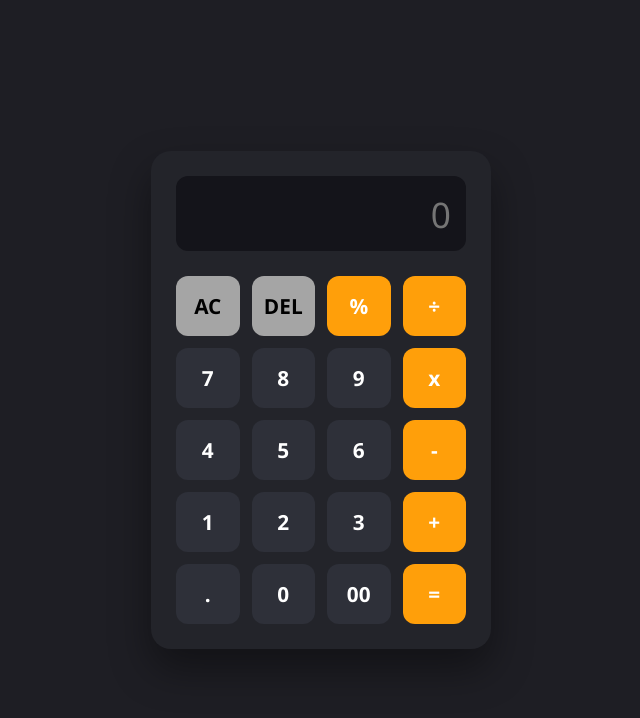
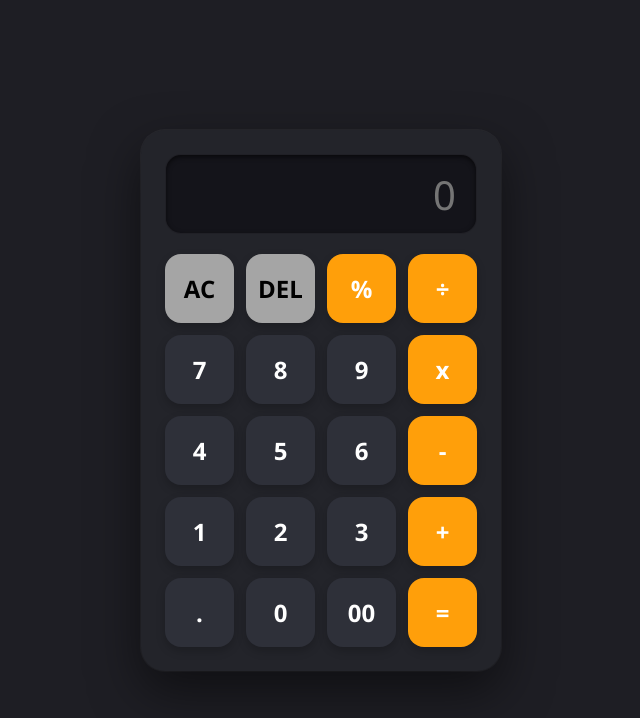
Before and after one commit to ayaz300/Calculator, a plain HTML site: page index.html in a window 1280 px wide. Shown: the whole page, without its empty margins (319-959 px from the left). Drawn offline with Linux system fonts and the light colour scheme.

Commit message:
Update style.css

```diff
--- a/style.css
+++ b/style.css
@@ -2,7 +2,8 @@
     margin: 0;
     padding: 0;
     box-sizing: border-box;
-    font-family: 'Segoe UI', sans-serif;
+    font-family: 'Segoe UI', system-ui, -apple-system, sans-serif;
+    -webkit-tap-highlight-color: transparent;
 }
 
 body {
@@ -10,34 +11,46 @@ body {
     justify-content: center;
     align-items: center;
     min-height: 100vh;
+    min-height: 100dvh;
     background-color: #1e1e24;
+    padding: 15px;
 }
 
 .container {
     background: #23242a;
-    padding: 25px;
-    border-radius: 20px;
-    width: 340px;
-    box-shadow: 0 20px 40px rgba(0, 0, 0, 0.4);
+    padding: 24px;
+    border-radius: 24px;
+    width: 100%;
+    max-width: 360px;
+    box-shadow: 0 20px 50px rgba(0, 0, 0, 0.5),
+                0 0 0 1px rgba(255, 255, 255, 0.05);
+    will-change: transform;
+    transition: transform 0.3s cubic-bezier(0.175, 0.885, 0.32, 1.275);
 }
 
-/* Forces the input field onto line 1 across the full width */
 #display {
     display: block;
     width: 100%;
-    height: 75px;
+    height: 80px;
     background-color: #14141a;
-    border: none;
+    border: 1px solid rgba(255, 255, 255, 0.05);
     outline: none;
-    border-radius: 12px;
+    border-radius: 16px;
     color: #ffffff;
-    font-size: 2.2rem;
+    font-size: clamp(2rem, 6vw, 2.5rem);
+    font-weight: 500;
     text-align: right;
-    padding: 15px;
-    margin-bottom: 25px; /* Creates separation before the buttons start */
+    padding: 15px 20px;
+    margin-bottom: 20px;
+    box-shadow: inset 0 2px 5px rgba(0, 0, 0, 0.6);
+    user-select: none;
+    transition: border-color 0.2s ease;
 }
 
-/* Forces exactly 4 buttons per line downstream */
+#display:focus {
+    border-color: #ff9f0a;
+}
+
 .button {
     display: grid;
     grid-template-columns: repeat(4, 1fr);
@@ -45,27 +58,40 @@ body {
 }
 
 button {
-    height: 60px;
+    aspect-ratio: 1 / 1;
     border: none;
     outline: none;
-    border-radius: 12px;
-    font-size: 1.3rem;
+    border-radius: 16px;
+    font-size: clamp(1.2rem, 4vw, 1.5rem);
     font-weight: 600;
     cursor: pointer;
     background-color: #2e3039;
     color: #ffffff;
-    transition: all 0.15s ease;
+    user-select: none;
+    -webkit-user-select: none;
+    touch-action: manipulation;
+    will-change: transform, filter;
+    transition: transform 0.12s cubic-bezier(0.2, 0, 0, 1),
+                background-color 0.2s ease,
+                filter 0.2s ease,
+                box-shadow 0.12s ease;
+    box-shadow: 0 4px 10px rgba(0, 0, 0, 0.2);
 }
 
-button:hover {
-    filter: brightness(1.2);
+@media (hover: hover) {
+    button:hover {
+        filter: brightness(1.25);
+        transform: translateY(-2px);
+        box-shadow: 0 6px 14px rgba(0, 0, 0, 0.3);
+    }
 }
 
 button:active {
-    transform: scale(0.96);
+    transform: scale(0.92) translateY(1px) !important;
+    box-shadow: 0 1px 3px rgba(0, 0, 0, 0.4) !important;
+    filter: brightness(0.9);
 }
 
-/* Color schemes matching your layout image */
 .operator, .equal {
     background-color: #ff9f0a;
     color: #ffffff;
@@ -75,3 +101,18 @@ button:active {
     background-color: #a5a5a5;
     color: #000000;
 }
+
+@media (max-width: 360px) {
+    .container {
+        padding: 16px;
+        border-radius: 20px;
+    }
+
+    .button {
+        gap: 8px;
+    }
+
+    button {
+        border-radius: 12px;
+    }
+}
```
